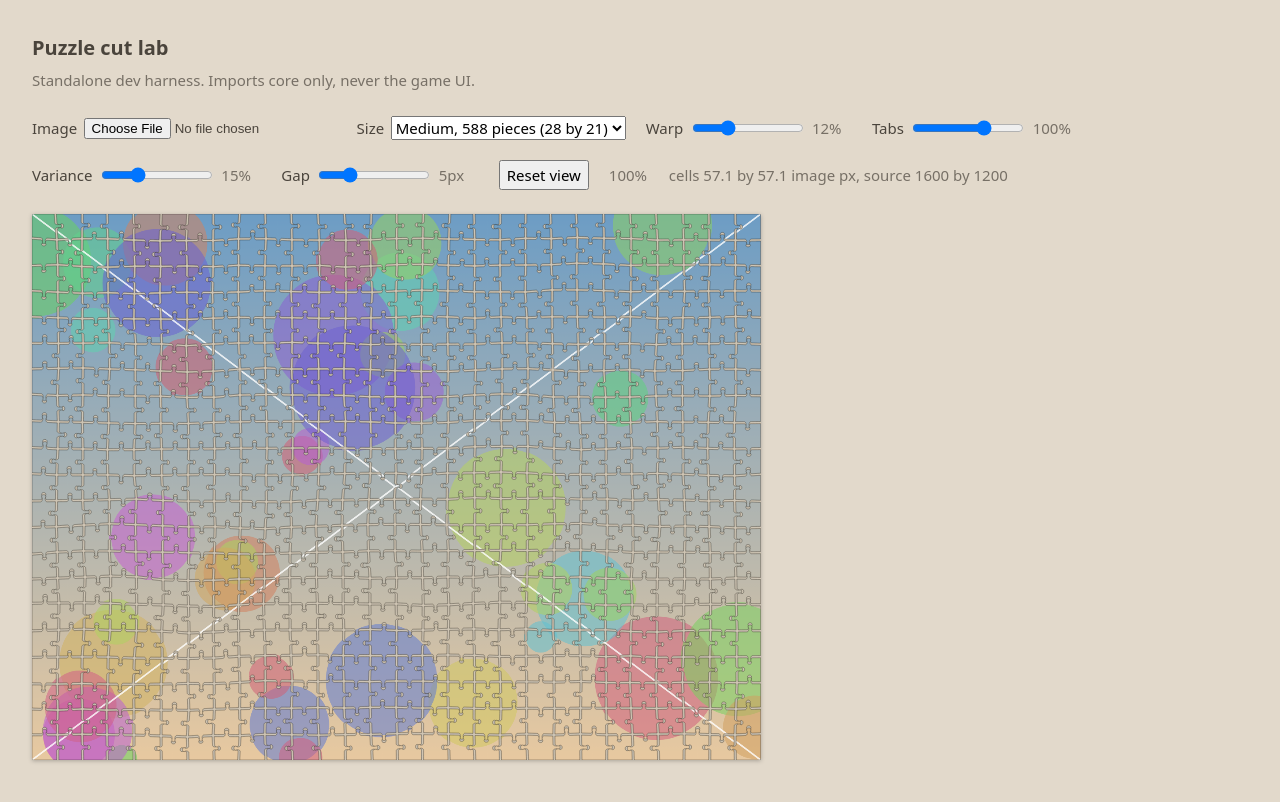
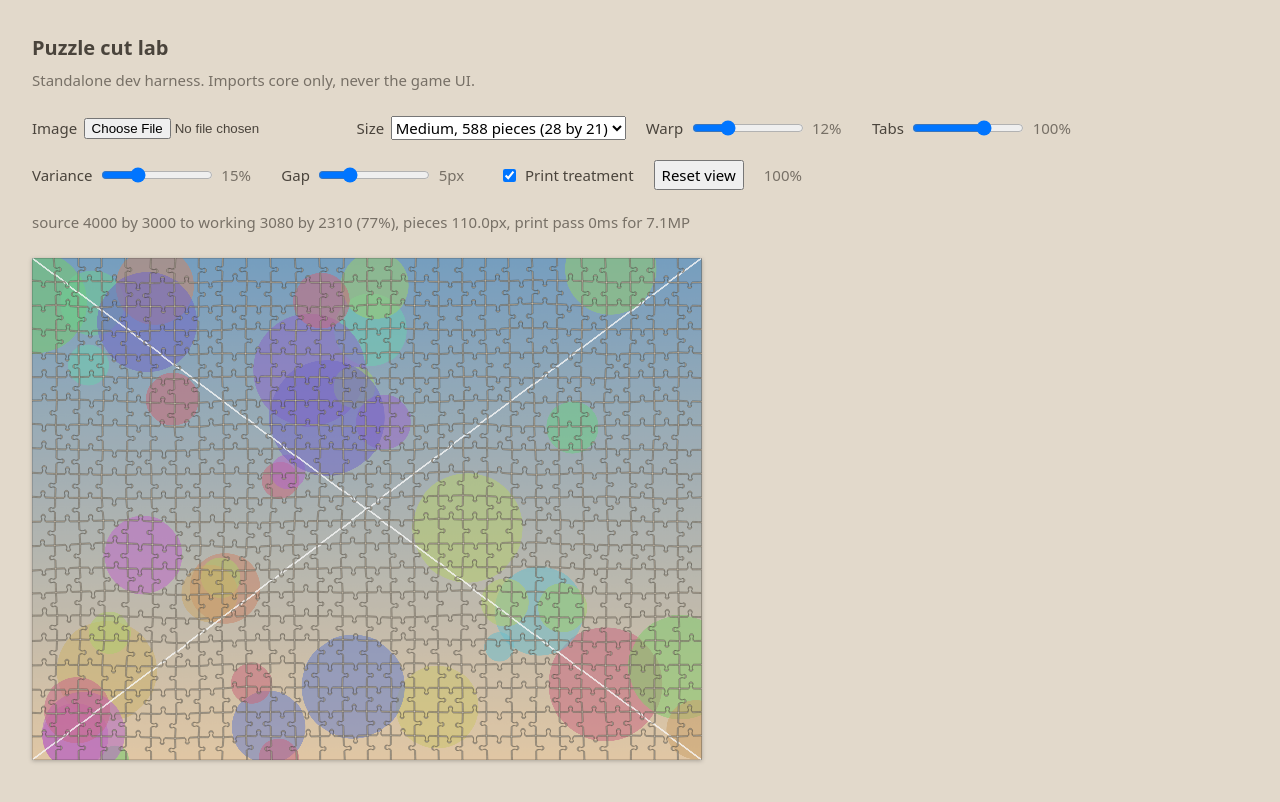
Before and after one commit to maungoo112358/KhwayGame, a website built with Vite: page lab.html in a window 1280 px wide. Built offline with nearby package versions, Linux system fonts and the light colour scheme.

Commit message:
Add Ingest and downscale

```diff
--- a/lab.html
+++ b/lab.html
@@ -83,6 +83,7 @@
       <label>Tabs <input id="tabSize" type="range" min="0" max="150" step="5" value="100" /><span id="tabSizeValue"></span></label>
       <label>Variance <input id="tabVariance" type="range" min="0" max="50" step="5" value="15" /><span id="tabVarianceValue"></span></label>
       <label>Gap <input id="gap" type="range" min="0" max="20" step="1" value="5" /><span id="gapValue"></span></label>
+      <label><input id="print" type="checkbox" checked /> Print treatment</label>
       <button id="resetView" type="button">Reset view</button>
       <span id="zoomValue"></span>
       <span id="readout"></span>
--- /dev/null
+++ b/src/core/ingest.ts
@@ -0,0 +1,73 @@
+// Turning whatever the player uploaded into the image the bake actually works on.
+//
+// The rule: **working resolution is derived from the piece size, never from the upload.**
+// A 6000px photo and a 4500px photo of the same shape produce the identical working image, because what matters is how many pixels a piece gets, not how many the camera had.
+// Without that rule the atlas budget is set by whoever uploads the biggest file.
+
+import { type Grid } from './lattice'
+
+// How many pixels wide a piece should be at 100% zoom. Decided 2026-08-18.
+//
+// On a 1080p board showing 600 pieces at once a piece is about 64 screen pixels, so this leaves headroom to roughly 170% zoom before it softens.
+// **Atlas cost scales with the square of this.** At 1000 pieces, 1000 * 110^2 is 12.1 million pixels of piece, against 33.5 million in two 4096 square sheets, which leaves room for tab overhang and packing waste.
+// Dropping to 90 would roughly halve the VRAM. Revisit at 3.5, when the packer reports real efficiency rather than this estimate.
+export const TARGET_PIECE_SIZE = 110
+
+export interface WorkingSize {
+  width: number
+  height: number
+  // Multiply source dimensions by this to get working ones. Never above 1.
+  scale: number
+  // What a piece really measures, as the side of a square of the same area. Equals the target unless the upload was too small to reach it.
+  pieceSize: number
+  // True when the upload was smaller than the working resolution and we declined to invent pixels. Pieces will be softer than the target and that is the honest outcome, not a failure.
+  limitedBySource: boolean
+}
+
+// The whole of the arithmetic, kept apart from the browser call below so it can be tested without one.
+export function workingSize(grid: Grid, targetPieceSize: number = TARGET_PIECE_SIZE): WorkingSize {
+  if (!(targetPieceSize > 0)) {
+    throw new Error(`target piece size must be positive, got ${targetPieceSize}`)
+  }
+
+  // The geometric mean of the two cell dimensions, which is the side of a square of the same area.
+  // Using the mean rather than either axis on its own is what keeps the image's aspect ratio exactly intact.
+  // Scaling to make cells exactly square would distort the photo by however far chooseGrid's rounding left them from square, up to about 5%, which is visible.
+  const sourceCell = Math.sqrt(grid.cellWidth * grid.cellHeight)
+  const wanted = targetPieceSize / sourceCell
+
+  // Never upscale. Enlarging invents no detail, and it costs atlas space quadratically for the privilege.
+  const scale = Math.min(wanted, 1)
+
+  const width = Math.max(1, Math.round(grid.imageWidth * scale))
+  const height = Math.max(1, Math.round(grid.imageHeight * scale))
+
+  return {
+    width,
+    height,
+    scale,
+    // Measured back from the rounded result rather than assumed, so this reports what was achieved instead of what was asked for.
+    pieceSize: Math.sqrt((width * height) / grid.pieceCount),
+    limitedBySource: wanted > 1,
+  }
+}
+
+// The resize itself. One call, hardware accelerated, and it works inside a Worker, which is where Phase 3.3 will run it.
+export async function ingestImage(source: ImageBitmapSource, size: WorkingSize): Promise<ImageBitmap> {
+  const bitmap = await createImageBitmap(source, {
+    resizeWidth: size.width,
+    resizeHeight: size.height,
+    resizeQuality: 'high',
+  })
+
+  // The resize options are the least portable part of this pipeline, and a browser that ignores them returns the source at full size rather than failing.
+  // Baking at the wrong resolution silently would blow the atlas budget and be very hard to trace, so it fails loudly here instead. See the portability note in docs/ARCHITECTURE.md.
+  if (bitmap.width !== size.width || bitmap.height !== size.height) {
+    bitmap.close()
+    throw new Error(
+      `this browser ignored createImageBitmap resize options: asked for ${size.width} by ${size.height}, got ${bitmap.width} by ${bitmap.height}`,
+    )
+  }
+
+  return bitmap
+}
--- /dev/null
+++ b/src/core/print.ts
@@ -0,0 +1,81 @@
+// Making the working image look printed rather than displayed.
+//
+// Printed cardboard is never as punchy as a screen: ink cannot reach true black, paper is not pure white, and process colour is duller than backlit RGB.
+// So the image gets a lifted black point, a lowered white point and a touch of desaturation before it is cut. See docs/ART-DIRECTION.md.
+//
+// Done as a pixel pass rather than with ctx.filter, for three reasons. A lifted black point is not a standard CSS filter and only comes out of contrast and brightness via algebra nobody will be able to read.
+// A pixel function can be tested with real numbers. And Phase 4 extracts its metadata during the same pass, because every pixel is already being touched.
+
+export interface PrintOptions {
+  // Where black lands. Ink on paper cannot reach zero.
+  blackPoint?: number
+  // Where white lands. Paper is not a backlight.
+  whitePoint?: number
+  // How much colour survives. 1 leaves it untouched, 0 is greyscale.
+  saturation?: number
+}
+
+const DEFAULT_BLACK_POINT = 0.06
+const DEFAULT_WHITE_POINT = 0.97
+const DEFAULT_SATURATION = 0.92
+
+// Rec. 709 luminance, the same weights sRGB itself is defined against.
+//
+// Not (r + g + b) / 3. The eye is far more sensitive to green than to blue, so an even average desaturates a green and a blue of the same nominal value to the same grey, which is visibly wrong: it makes foliage go muddy and skies go pale.
+// That these three sum to exactly 1 is also what makes the two operations here commute, so it does not matter whether the range remap or the desaturation is applied first.
+const LUMA_R = 0.2126
+const LUMA_G = 0.7152
+const LUMA_B = 0.0722
+
+// Rewrites the buffer in place. A 3080 by 2310 image is 28MB of RGBA, and allocating a second copy to avoid mutating is not worth it.
+// Alpha is left alone: this is a colour treatment, and the cut has not happened yet so everything is opaque anyway.
+export function applyPrintTreatment(pixels: Uint8ClampedArray, options: PrintOptions = {}): void {
+  const blackPoint = options.blackPoint ?? DEFAULT_BLACK_POINT
+  const whitePoint = options.whitePoint ?? DEFAULT_WHITE_POINT
+  const saturation = options.saturation ?? DEFAULT_SATURATION
+
+  if (!(blackPoint >= 0 && blackPoint < 1)) {
+    throw new Error(`black point must be between 0 and 1, got ${blackPoint}`)
+  }
+  if (!(whitePoint > blackPoint && whitePoint <= 1)) {
+    throw new Error(`white point must be above the black point and at most 1, got ${whitePoint}`)
+  }
+  if (!(saturation >= 0)) {
+    throw new Error(`saturation must be zero or more, got ${saturation}`)
+  }
+
+  // Precomputed in 0 to 255 so the loop does no division and no scaling per channel.
+  const lift = blackPoint * 255
+  const range = whitePoint - blackPoint
+
+  for (let i = 0; i < pixels.length; i += 4) {
+    const r = pixels[i]!
+    const g = pixels[i + 1]!
+    const b = pixels[i + 2]!
+
+    const luma = LUMA_R * r + LUMA_G * g + LUMA_B * b
+
+    // Pull each channel toward the pixel's own luminance, then squeeze the whole range between the two ink limits.
+    // Uint8ClampedArray rounds and clamps on assignment, so nothing here has to.
+    pixels[i] = lift + range * (luma + saturation * (r - luma))
+    pixels[i + 1] = lift + range * (luma + saturation * (g - luma))
+    pixels[i + 2] = lift + range * (luma + saturation * (b - luma))
+  }
+}
+
+// The browser side of it. OffscreenCanvas rather than a DOM canvas, so this runs unchanged inside the worker at 3.3.
+export function printTreat(image: ImageBitmap, options?: PrintOptions): ImageBitmap {
+  const canvas = new OffscreenCanvas(image.width, image.height)
+
+  // willReadFrequently tells the browser to keep the backing store somewhere cheap to read, which is the whole of what this function does with it.
+  const ctx = canvas.getContext('2d', { willReadFrequently: true })
+  if (ctx === null) throw new Error('this environment has no 2d canvas context')
+
+  ctx.drawImage(image, 0, 0)
+
+  const frame = ctx.getImageData(0, 0, image.width, image.height)
+  applyPrintTreatment(frame.data, options)
+  ctx.putImageData(frame, 0, 0)
+
+  return canvas.transferToImageBitmap()
+}
--- a/src/lab/main.ts
+++ b/src/lab/main.ts
@@ -1,4 +1,16 @@
-import { createWarpedGridGeometry, gridOptions, makeRng, type GridOption, type PieceGeometry } from '../core'
+import {
+  chooseGrid,
+  createWarpedGridGeometry,
+  gridOptions,
+  ingestImage,
+  makeRng,
+  printTreat,
+  workingSize,
+  type Grid,
+  type GridOption,
+  type PieceGeometry,
+  type WorkingSize,
+} from '../core'
 
 // The lab is a separate Vite entry point, not a route inside the game.
 // It may import core/ and a thin slice of render/, and nothing may import it.
@@ -26,6 +38,7 @@ const tabVarianceInput = need<HTMLInputElement>('#tabVariance')
 const tabVarianceValue = need<HTMLSpanElement>('#tabVarianceValue')
 const gapInput = need<HTMLInputElement>('#gap')
 const gapValue = need<HTMLSpanElement>('#gapValue')
+const printInput = need<HTMLInputElement>('#print')
 const resetViewButton = need<HTMLButtonElement>('#resetView')
 const zoomValue = need<HTMLSpanElement>('#zoomValue')
 const readout = need<HTMLSpanElement>('#readout')
@@ -60,7 +73,14 @@ let panY = 0
 // What draw() last computed, so the pointer handlers can convert screen coordinates back into content coordinates without recomputing the fit.
 let viewScale = 1
 
-let image: ImageBitmap | null = null
+// The upload, kept only so a change of size band can re-ingest from it. Nothing draws from it.
+let source: ImageBitmap | null = null
+
+// The working image in both states, so the toggle is instant. The real pipeline only ever keeps the treated one.
+let plain: ImageBitmap | null = null
+let printed: ImageBitmap | null = null
+let workingGrid: Grid | null = null
+
 let pieces: PieceGeometry[] = []
 let columns = 0
 let rows = 0
@@ -71,7 +91,7 @@ let selectedBandId = 'medium'
 
 // A new image means new options, because the aspect ratio drives cols and rows and therefore the true piece count.
 function setImage(bitmap: ImageBitmap): void {
-  image = bitmap
+  source = bitmap
   options = gridOptions(bitmap.width, bitmap.height)
 
   // Each entry carries the count this image really produces, so nothing has to be corrected after the fact.
@@ -90,14 +110,47 @@ function setImage(bitmap: ImageBitmap): void {
   panX = 0
   panY = 0
 
+  void applyBand()
+}
+
+// Re-ingest at the working resolution the chosen band asks for.
+//
+// Only the band moves this, so it is separate from rebuild: dragging the warp slider must not re-decode the image.
+// Everything after this point works in working coordinates, which is why the grid is measured against the downscaled image rather than the upload.
+async function applyBand(): Promise<void> {
+  if (source === null) return
+
+  const chosen = options.find(({ band }) => band.id === selectedBandId)
+  if (chosen === undefined) return
+
+  const size = workingSize(chosen.grid)
+
+  plain = await ingestImage(source, size)
+
+  // Timed because this is the first pass in the project that touches every pixel, and 3.6 has a five second budget for the whole bake.
+  const started = performance.now()
+  printed = printTreat(plain)
+  const printMs = performance.now() - started
+
+  workingGrid = chooseGrid(chosen.band.targetPieces, size.width, size.height)
+
+  reportIngest(chosen.grid, size, printMs)
   rebuild()
 }
 
+function reportIngest(sourceGrid: Grid, size: WorkingSize, printMs: number): void {
+  const limited = size.limitedBySource ? ', upload too small to reach the target' : ''
+  const megapixels = (size.width * size.height) / 1e6
+
+  readout.textContent =
+    `source ${sourceGrid.imageWidth} by ${sourceGrid.imageHeight}` +
+    ` to working ${size.width} by ${size.height} (${(size.scale * 100).toFixed(0)}%)` +
+    `, pieces ${size.pieceSize.toFixed(1)}px${limited}` +
+    `, print pass ${printMs.toFixed(0)}ms for ${megapixels.toFixed(1)}MP`
+}
+
 function rebuild(): void {
-  if (image === null) return
-
-  const chosen = options.find(({ band }) => band.id === selectedBandId)
-  if (chosen === undefined) return
+  if (workingGrid === null) return
 
   // Sliders are in whole percent and core wants fractions. The warp ceiling of 40 matches MAX_AMPLITUDE and the variance ceiling of 50 matches MAX_VARIANCE.
   const amplitude = Number(warpInput.value) / 100
@@ -110,21 +163,20 @@ function rebuild(): void {
 
   // One call. The lab does not know there is a lattice, a noise field or a bezier behind this, which is the entire point of the seam.
   pieces = createWarpedGridGeometry({
-    grid: chosen.grid,
+    grid: workingGrid,
     seed: SEED,
     warp: { amplitude },
     tabs: { size, variance },
   }).pieces()
-  columns = chosen.grid.cols
-  rows = chosen.grid.rows
-
-  // The count is on the dropdown itself, so this carries only what the dropdown cannot.
-  readout.textContent = `cells ${chosen.grid.cellWidth.toFixed(1)} by ${chosen.grid.cellHeight.toFixed(1)} image px, source ${image.width} by ${image.height}`
+  columns = workingGrid.cols
+  rows = workingGrid.rows
 
   draw()
 }
 
 function draw(): void {
+  // Which of the two working images to draw. The pieces are identical either way, since the treatment changes colour and not geometry.
+  const image = printInput.checked ? printed : plain
   if (image === null || pieces.length === 0) return
 
   // Pushing pieces apart makes the drawing wider than the image, so the fit is computed against the exploded size rather than the source.
@@ -235,10 +287,12 @@ function zoomAbout(screenX: number, screenY: number, factor: number): void {
 
 // The player supplies the image in the real game, so the lab ships no assets and draws its own stand in.
 // Deliberately busy, because a flat colour would hide a misaligned cut. The corner to corner diagonals are the giveaway: if the coordinate mapping is wrong they miss the corners.
+// Sized like a real camera upload rather than like a thumbnail, so the default view exercises the downscale path.
+// At 1600 by 1200 every band came out limitedBySource, which demonstrated the clamp and hid the normal case.
 async function placeholderImage(): Promise<ImageBitmap> {
   const source = document.createElement('canvas')
-  source.width = 1600
-  source.height = 1200
+  source.width = 4000
+  source.height = 3000
 
   const ctx = context2d(source)
 
@@ -252,13 +306,14 @@ async function placeholderImage(): Promise<ImageBitmap> {
   const rng = makeRng(20260818, 'lab-placeholder')
   for (let i = 0; i < 40; i++) {
     ctx.beginPath()
-    ctx.arc(rng.range(0, source.width), rng.range(0, source.height), rng.range(30, 140), 0, Math.PI * 2)
+    // Radii as a fraction of the width, so the picture keeps its proportions if the canvas size ever changes again.
+    ctx.arc(rng.range(0, source.width), rng.range(0, source.height), rng.range(0.019, 0.088) * source.width, 0, Math.PI * 2)
     ctx.fillStyle = `hsl(${rng.range(0, 360).toFixed(0)} 55% 60% / 0.55)`
     ctx.fill()
   }
 
   ctx.strokeStyle = 'rgb(255 255 255 / 0.8)'
-  ctx.lineWidth = 4
+  ctx.lineWidth = 10
   ctx.beginPath()
   ctx.moveTo(0, 0)
   ctx.lineTo(source.width, source.height)
@@ -277,9 +332,10 @@ fileInput.addEventListener('change', () => {
   void createImageBitmap(file).then(setImage)
 })
 
+// A different band wants a different working resolution, so this one re-ingests rather than only rebuilding.
 bandSelect.addEventListener('change', () => {
   selectedBandId = bandSelect.value
-  rebuild()
+  void applyBand()
 })
 
 warpInput.addEventListener('input', rebuild)
@@ -335,6 +391,9 @@ for (const type of ['pointerup', 'pointercancel']) {
   })
 }
 
+// Colour only, so this swaps which bitmap is drawn and touches nothing else.
+printInput.addEventListener('change', draw)
+
 resetViewButton.addEventListener('click', resetView)
 
 function resetView(): void {
```
Also changed, not shown: src/core/index.ts (+8 -0 lines), src/core/ingest.test.ts (added, +122 -0 lines), src/core/print.test.ts (added, +143 -0 lines).
